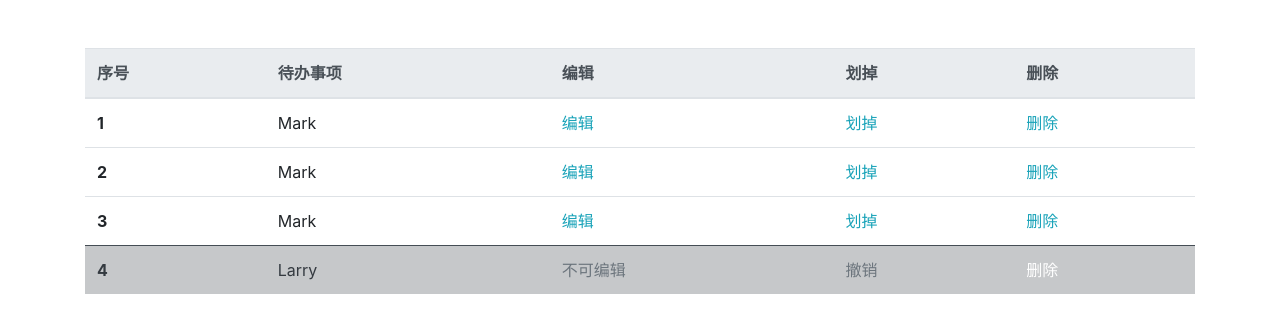
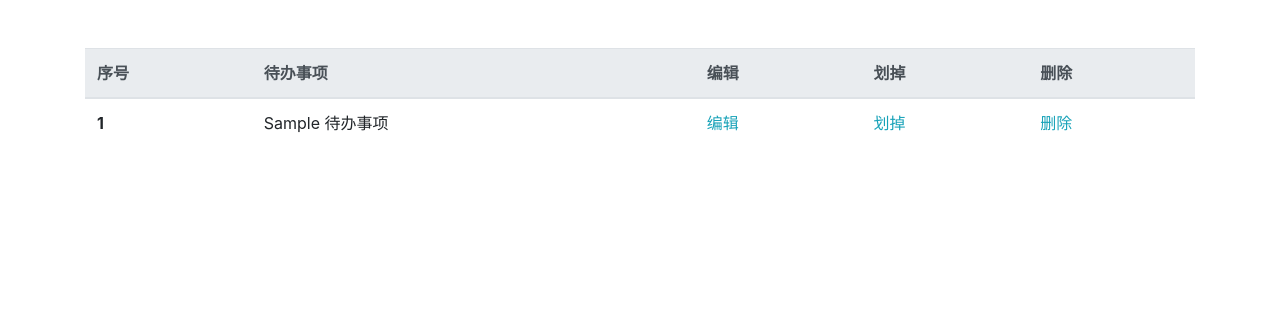
Before and after one commit to bestofQ/to_do_list, a Django app: template todolist/templates/todolist/home.html in a window 1280 px wide. Shown: the part 54-387 px from the top of the page. Run offline with Django 3.2, Linux system fonts and the light colour scheme; the template is opened without the code that fills it: most values are stand-ins (such as "Sample title", 1, 10 or a date in 2020); some libraries are stand-ins or nearby versions.

Commit message:
用户请求处理

```diff
--- a/todolist/templates/todolist/base.html
+++ b/todolist/templates/todolist/base.html
@@ -38,8 +38,9 @@
         <a class="nav-link" href="{% url 'todolist:todolist_about' %}">关于本站</a>
       </li>
     </ul>
-    <form class="form-inline mt-2 mt-md-0">
-      <input class="form-control mr-sm-2" type="text" placeholder="待办事项" aria-label="Search">
+    <form class="form-inline mt-2 mt-md-0" method="POST" action="">
+      {% csrf_token %}
+      <input name='待办事项' class="form-control mr-sm-2" type="text" placeholder="待办事项" aria-label="Search">
       <button class="btn btn-outline-success my-2 my-sm-0" type="submit">添加</button>
     </form>
   </div>
--- a/todolist/templates/todolist/home.html
+++ b/todolist/templates/todolist/home.html
@@ -24,13 +24,13 @@ active
   <tbody class="no-underline">
     <tr>
       <th scope="row">1</th>
-      <td>Mark</td>
-      <!-- <td><a href="/todo/edit/" class="text-success">编辑</a></td> -->
+      <td>{{ 待办事项 }}</td>
+      {# <td><a href="/todo/edit/" class="text-success">编辑</a></td> #}
       <td><a href="{% url 'todolist:todolist_edit' %}" class="text-info">编辑</a></td>
       <td><a href="#" class="text-info">划掉</a></td>
       <td><a href="#" class="text-info">删除</a></td>
     </tr>
-    <tr>
+    <!-- <tr>
       <th scope="row">2</th>
       <td>Mark</td>
       <td><a href="/todo/edit/" class="text-info">编辑</a></td>
@@ -50,7 +50,7 @@ active
       <td class="text-secondary">不可编辑</td>
       <td class="text-secondary">撤销</td>
       <td><a href="#" class="text-danger"></a>删除</td>
-    </tr>
+    </tr> -->
   </tbody>
 </table>
 {% endblock 主体 %}
--- a/todolist/views.py
+++ b/todolist/views.py
@@ -3,7 +3,9 @@ from django.shortcuts import render
 # Create your views here.
 
 def home(request):
-	return render(request, 'todolist/home.html')
+	# request.POST.get('待办事项')
+	context = {'待办事项': request.POST.get('待办事项')}
+	return render(request, 'todolist/home.html', context)
 
 def about(request):
 	return render(request, 'todolist/about.html')
```
Also changed, not shown: 说明.md (+7 -0 lines).
